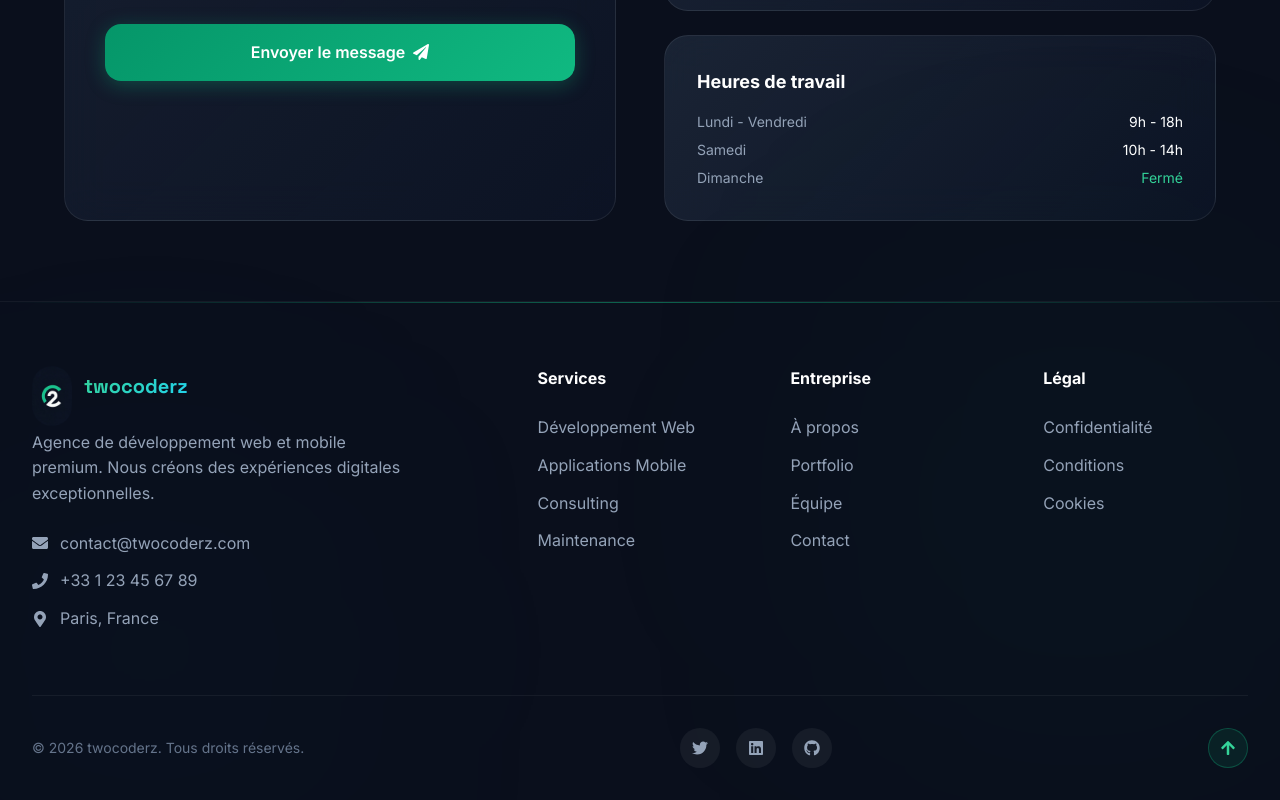
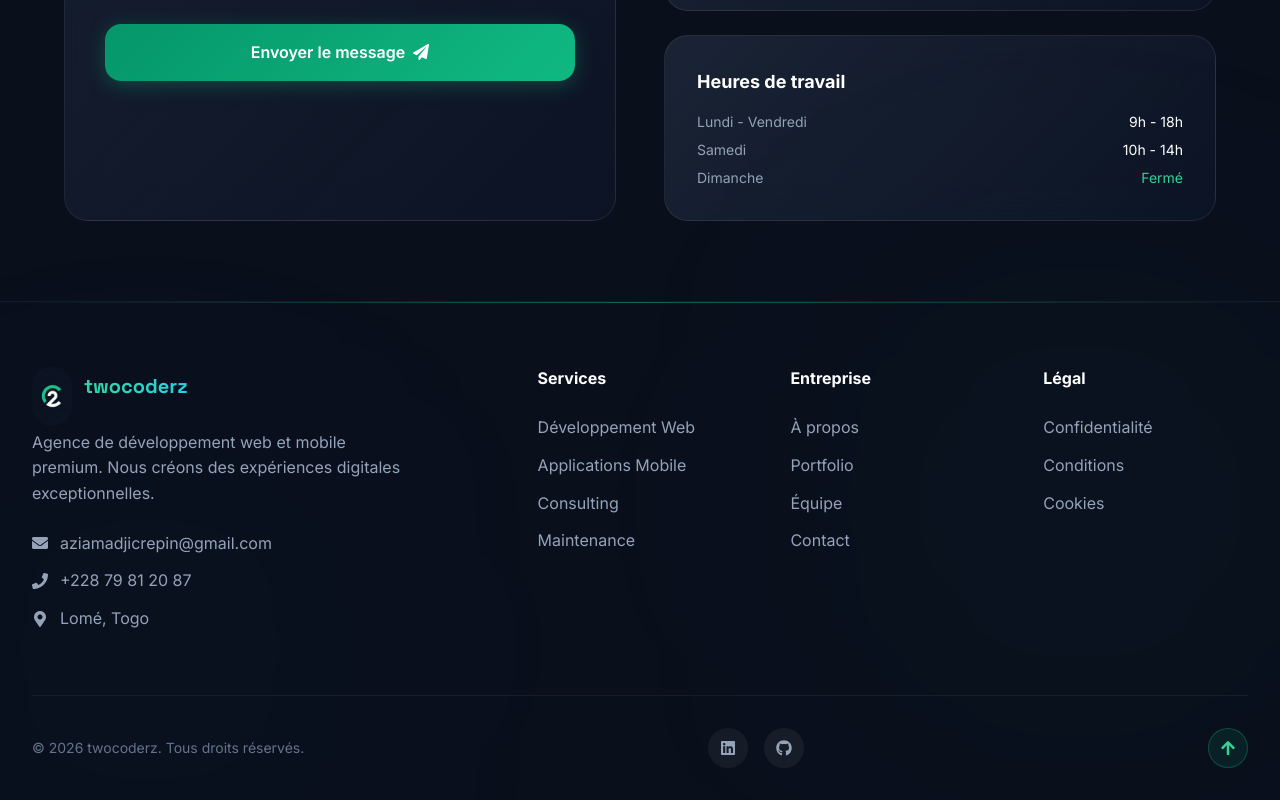
Before and after one commit to twocoderz/ecom.saas, a Next.js app: page /contact in a window 1280 px wide. Shown: the part 1053-1853 px from the top of the page. Built offline with nearby package versions, Linux system fonts and the light colour scheme.

Commit message:
Update company info

```diff
--- a/src/app/contact/components/ContactInfo.js
+++ b/src/app/contact/components/ContactInfo.js
@@ -1,31 +1,30 @@
-import { FaEnvelope, FaPhone, FaMapMarkerAlt, FaTwitter, FaLinkedin, FaGithub } from "react-icons/fa";
+import { FaEnvelope, FaPhone, FaMapMarkerAlt, FaLinkedin, FaGithub } from "react-icons/fa";
 
 export default function ContactInfo() {
   const contactDetails = [
     {
       icon: FaEnvelope,
       label: "Email",
-      value: "contact@twocoderz.com",
-      href: "mailto:contact@twocoderz.com",
+      value: "aziamadjicrepin@gmail.com",
+      href: "mailto:aziamadjicrepin@gmail.com",
     },
     {
       icon: FaPhone,
       label: "Téléphone",
-      value: "+33 1 23 45 67 89",
-      href: "tel:+33123456789",
+      value: "+228 79 81 20 87",
+      href: "tel:+22879812087",
     },
     {
       icon: FaMapMarkerAlt,
       label: "Adresse",
-      value: "Paris, France",
+      value: "Lomé, Togo",
       href: null,
     },
   ];
 
   const socialLinks = [
-    { icon: FaTwitter, href: "https://twitter.com", label: "Twitter" },
-    { icon: FaLinkedin, href: "https://linkedin.com", label: "LinkedIn" },
-    { icon: FaGithub, href: "https://github.com", label: "GitHub" },
+    { icon: FaLinkedin, href: "https://www.linkedin.com/company/107447199/", label: "LinkedIn" },
+    { icon: FaGithub, href: "https://github.com/twocoderz", label: "GitHub" },
   ];
 
   return (
--- a/src/components/footer/Footer.js
+++ b/src/components/footer/Footer.js
@@ -2,7 +2,7 @@
 
 import Link from "next/link";
 import Image from "next/image";
-import { FaTwitter, FaLinkedin, FaGithub, FaEnvelope, FaPhone, FaMapMarkerAlt, FaArrowUp } from "react-icons/fa";
+import { FaLinkedin, FaGithub, FaEnvelope, FaPhone, FaMapMarkerAlt, FaArrowUp } from "react-icons/fa";
 
 export default function Footer() {
   const scrollToTop = () => {
@@ -30,9 +30,8 @@ export default function Footer() {
   };
 
   const socialLinks = [
-    { icon: FaTwitter, href: "https://twitter.com", label: "Twitter", color: "hover:text-sky-400" },
-    { icon: FaLinkedin, href: "https://linkedin.com", label: "LinkedIn", color: "hover:text-blue-500" },
-    { icon: FaGithub, href: "https://github.com", label: "GitHub", color: "hover:text-white" },
+    { icon: FaLinkedin, href: "https://www.linkedin.com/company/107447199/", label: "LinkedIn", color: "hover:text-blue-500" },
+    { icon: FaGithub, href: "https://github.com/twocoderz", label: "GitHub", color: "hover:text-white" },
   ];
 
   return (
@@ -69,17 +68,17 @@ export default function Footer() {
 
             {/* Contact Info */}
             <div className="space-y-3">
-              <a href="mailto:contact@twocoderz.com" className="flex items-center gap-3 text-gray-400 hover:text-emerald-400 transition-colors">
+              <a href="mailto:aziamadjicrepin@gmail.com" className="flex items-center gap-3 text-gray-400 hover:text-emerald-400 transition-colors">
                 <FaEnvelope className="w-4 h-4" />
-                <span>contact@twocoderz.com</span>
+                <span>aziamadjicrepin@gmail.com</span>
               </a>
-              <a href="tel:+33123456789" className="flex items-center gap-3 text-gray-400 hover:text-emerald-400 transition-colors">
+              <a href="tel:+22879812087" className="flex items-center gap-3 text-gray-400 hover:text-emerald-400 transition-colors">
                 <FaPhone className="w-4 h-4" />
-                <span>+33 1 23 45 67 89</span>
+                <span>+228 79 81 20 87</span>
               </a>
               <div className="flex items-center gap-3 text-gray-400">
                 <FaMapMarkerAlt className="w-4 h-4" />
-                <span>Paris, France</span>
+                <span>Lomé, Togo</span>
               </div>
             </div>
           </div>
```
